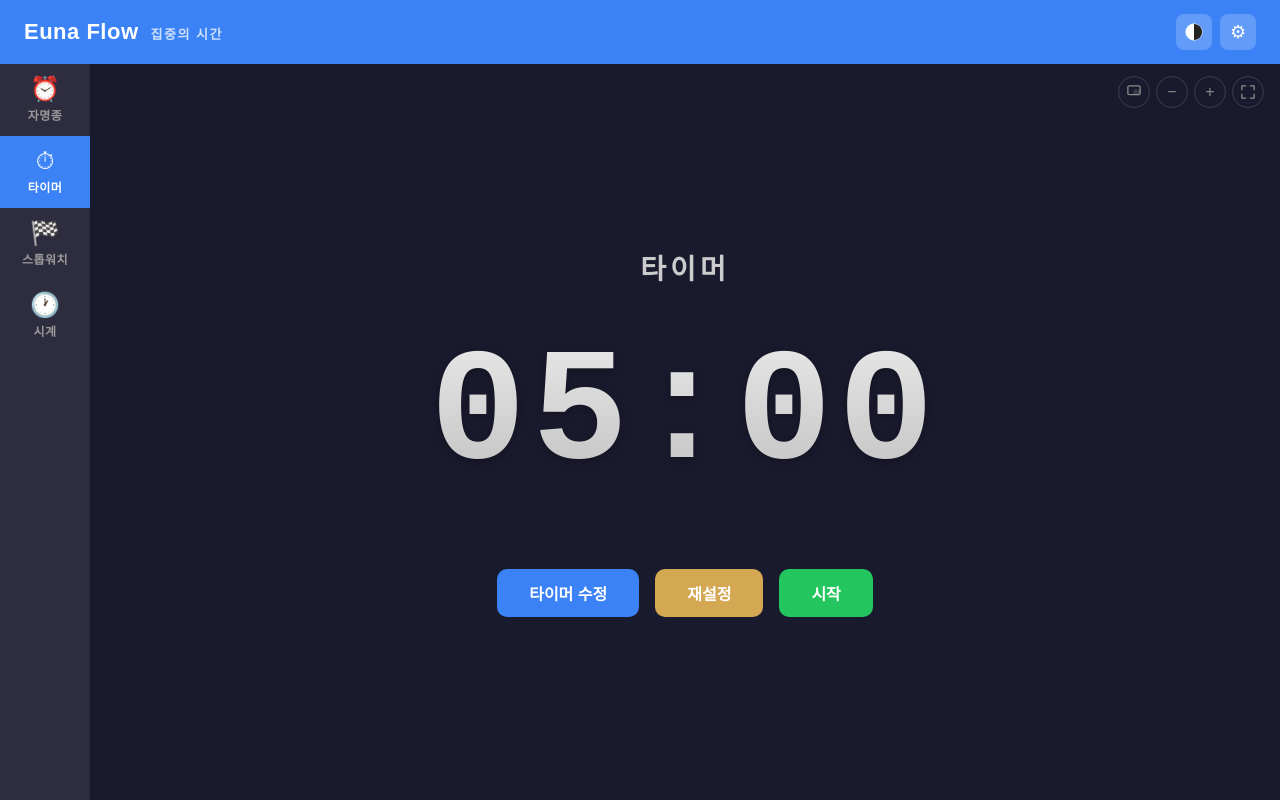
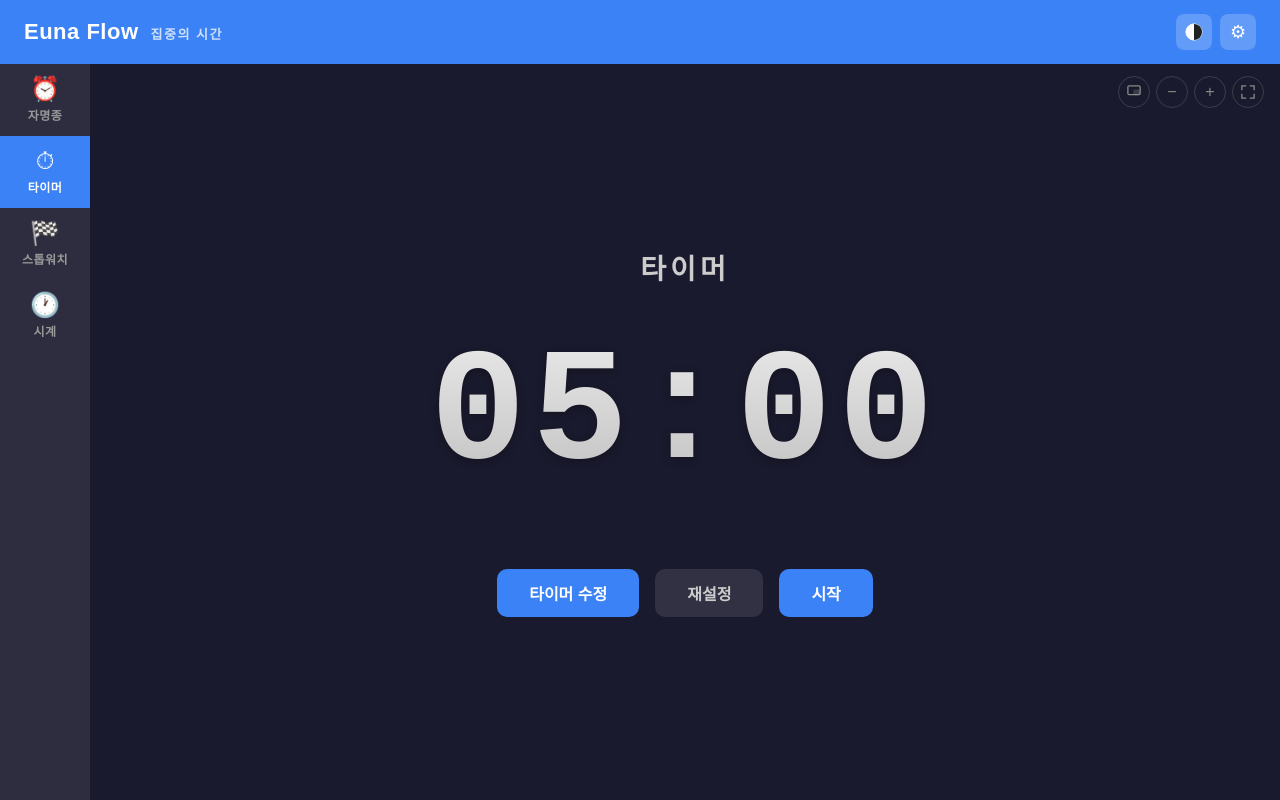
Before and after one commit to florss58-del/euna-flow-timer, a React (Vite) app: page / in a window 1280 px wide. Built offline with nearby package versions, Linux system fonts and the light colour scheme; a web font is replaced by a local one.

Commit message:
Use accent color for timer buttons

```diff
--- a/src/components/Timer.jsx
+++ b/src/components/Timer.jsx
@@ -184,14 +184,14 @@
         {formatDisplay(displayMs)}
       </div>
       <div className="btn-row">
-        <button className="action-btn" style={{background:'#3b82f6',color:'#fff'}} onClick={openEdit}>타이머 수정</button>
-        <button className="action-btn" style={{background:'#d4a853',color:'#fff'}} onClick={handleReset}>재설정</button>
+        <button className="action-btn primary" onClick={openEdit}>타이머 수정</button>
+        <button className="action-btn secondary" onClick={handleReset}>재설정</button>
         {!running ? (
-          <button className="action-btn" style={{background:'#22c55e',color:'#fff'}} onClick={handleStart}>
+          <button className="action-btn primary" onClick={handleStart}>
             {started ? '계속' : '시작'}
           </button>
         ) : (
-          <button className="action-btn" style={{background:'#f97316',color:'#fff'}} onClick={handlePause}>일시정지</button>
+          <button className="action-btn danger" onClick={handlePause}>일시정지</button>
         )}
       </div>
 
```
